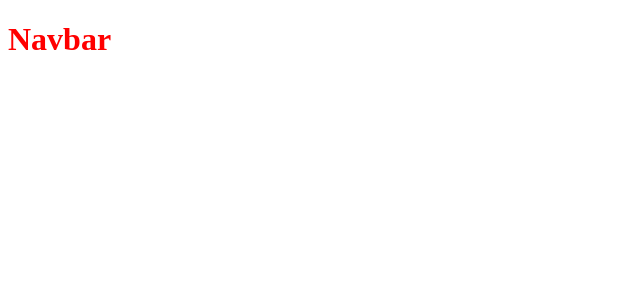
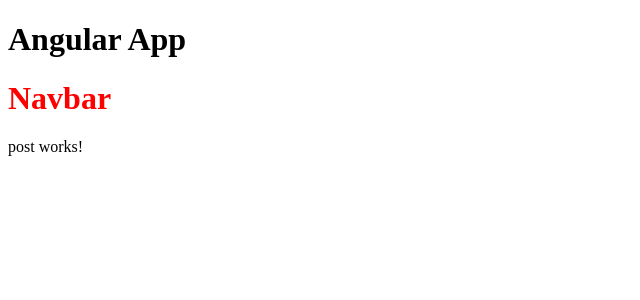
Before and after one commit to shintu0/angular-test, an Angular app: page / in a window 1280 px wide. Shown: the top 300 px of the page, without its empty margins (0-640 px from the left). Built offline with nearby package versions, Linux system fonts and the light colour scheme.

Commit message:
Ng generated component

```diff
--- a/src/app/app.component.html
+++ b/src/app/app.component.html
@@ -1 +1,3 @@
+<h1>Angular App</h1>
 <app-navbar></app-navbar>
+<app-post></app-post>
--- a/src/app/app.module.ts
+++ b/src/app/app.module.ts
@@ -4,11 +4,13 @@
 import { AppRoutingModule } from './app-routing.module';
 import { AppComponent } from './app.component';
 import { NavbarComponent } from './navbar/navbar.component';
+import { PostComponent } from './post/post.component';
 
 @NgModule({
   declarations: [
     AppComponent,
-    NavbarComponent
+    NavbarComponent,
+    PostComponent
   ],
   imports: [
     BrowserModule,
--- /dev/null
+++ b/src/app/post/post.component.html
@@ -0,0 +1 @@
+<p>post works!</p>
```
Also changed, not shown: src/app/post/post.component.ts (added, +10 -0 lines), src/app/post/post.component.css (added), 1 other file (tests, documents, lock files or other folders).
